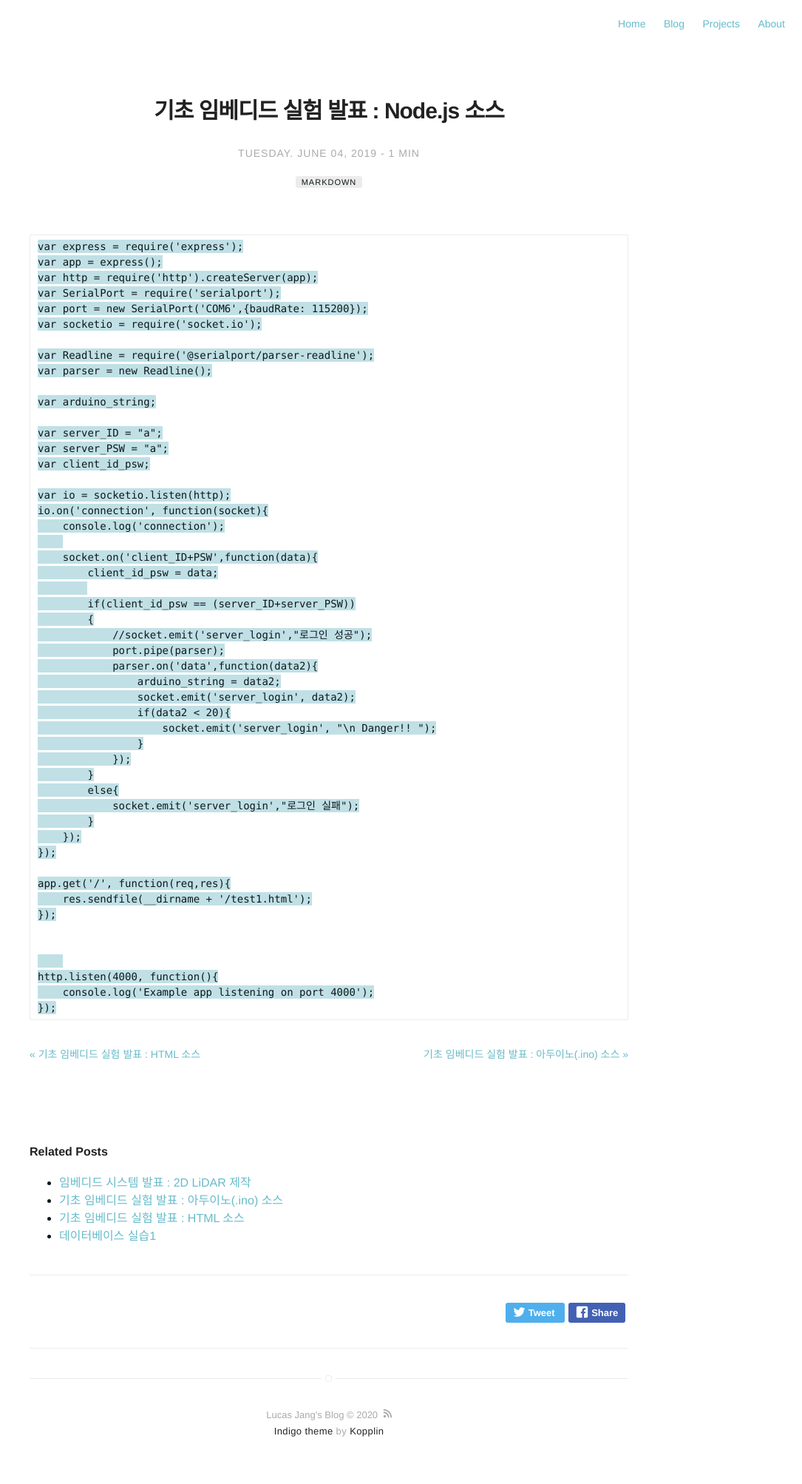
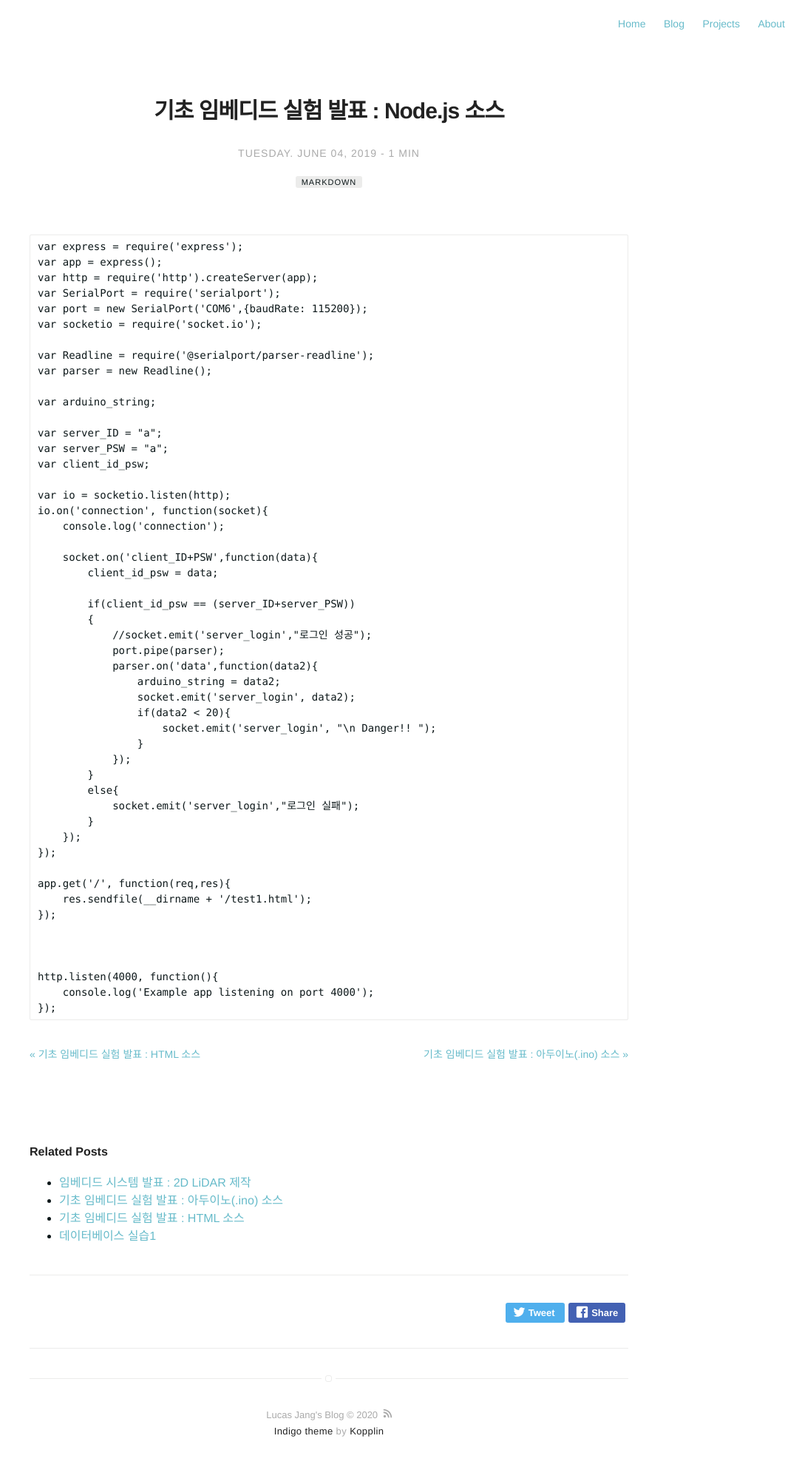
Before and after one commit to Lucas-Jang/lucas-jang.github.io, a Jekyll site: the page built from _posts/2019-06-04- nodejs소스.md, in a window 1280 px wide. Shown: the whole page at 74% size, without its empty margins (195-1280 px from the left). Built offline with Jekyll 4.4.1, drawn with Linux system fonts in a browser that asks for light colours.

Commit message:
20200822 minor change

```diff
--- a/_sass/base/general.sass
+++ b/_sass/base/general.sass
@@ -97,7 +97,7 @@ tt
 	font-family: $fontMonospace
 	font-size: 14px
 	line-height: 20px
-	background: #c0e0e6
+	background: #fff
 	border-radius: 2px
 
 pre
```
